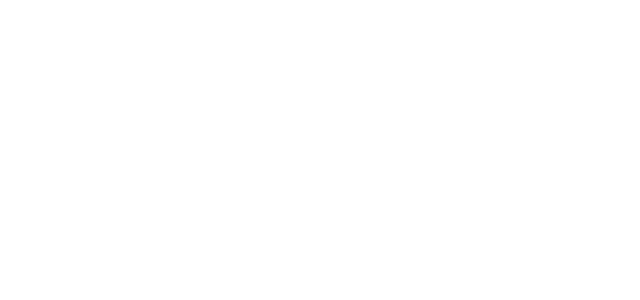
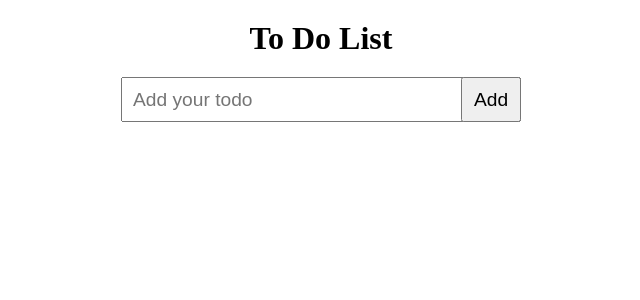
Before and after one commit to RushabhJadhav/react-to-do-list, a React (Create React App) app: page / in a window 1280 px wide. Shown: the top 300 px of the page, without its empty margins (319-959 px from the left). Built offline with nearby package versions, Linux system fonts and the light colour scheme.

Commit message:
added input

```diff
--- /dev/null
+++ b/src/App.css
@@ -0,0 +1,12 @@
+* {
+    box-sizing: border-box;
+    margin: 0;
+    padding: 0;
+}
+body {
+    /* border: 1px solid red; */
+}
+.header {
+    text-align: center;
+    margin: 20px 0;
+}
--- a/src/App.js
+++ b/src/App.js
@@ -1,8 +1,10 @@
-
+import './App.css'
+import Form from "./components/Form";
 
 function App() {
   return (
     <div>
+      <Form />
     </div>
   );
 }
--- /dev/null
+++ b/src/components/Form.css
@@ -0,0 +1,9 @@
+.form {
+    /* border: 1px solid red; */
+    display: flex;
+    flex-direction: column;
+    /* justify-content: center; */
+    align-items: center;
+    width: 50%;
+    margin: 10px auto 0 auto;
+}
--- /dev/null
+++ b/src/components/Form.js
@@ -0,0 +1,15 @@
+import Input from "./input/Input";
+import "./Form.css"
+
+const Form = () => {
+    return (
+        <>
+            <h1 className="header">To Do List</h1>
+            <form className="form">
+                <Input />
+            </form>
+        </>
+    )
+}
+
+export default Form;
--- /dev/null
+++ b/src/components/input/Input.css
@@ -0,0 +1,15 @@
+.input-cont {
+    position: relative;
+    display: inherit;
+    width: 400px;
+    height: 45px;
+    font-size: 2rem;
+    border-radius: 5px;
+}
+.input-cont input {
+    width: 100%;
+    height: 100%;
+    padding-left: 10px;
+    font-size: 1.2rem;
+    outline: none;
+}
--- /dev/null
+++ b/src/components/input/Input.js
@@ -0,0 +1,16 @@
+import AddTodo from "./add-button/AddTodo";
+import "./Input.css";
+
+const Input = () => {
+    const handleInput = (e) => {
+        console.log(e.target.value)
+    }
+    return (
+        <div className="input-cont">
+            <input type="text" placeholder="Add your todo" onChange={handleInput} />
+            <AddTodo />
+        </div>
+    )
+}
+
+export default Input;
--- /dev/null
+++ b/src/components/input/add-button/AddTodo.css
@@ -0,0 +1,7 @@
+.add-button {
+    position: absolute;
+    right: 0;
+    width: 15%;
+    height: 100%;
+    font-size: 1.2rem;
+}
--- /dev/null
+++ b/src/components/input/add-button/AddTodo.js
@@ -0,0 +1,15 @@
+import "./AddTodo.css";
+
+const AddTodo = () => {
+    const handleClick = (e) => {
+        e.preventDefault()
+        console.log('add button clicked')
+    }
+    return (
+        <>
+            <button className="add-button" onClick={handleClick}>Add</button>
+        </>
+    )
+}
+
+export default AddTodo;
```
